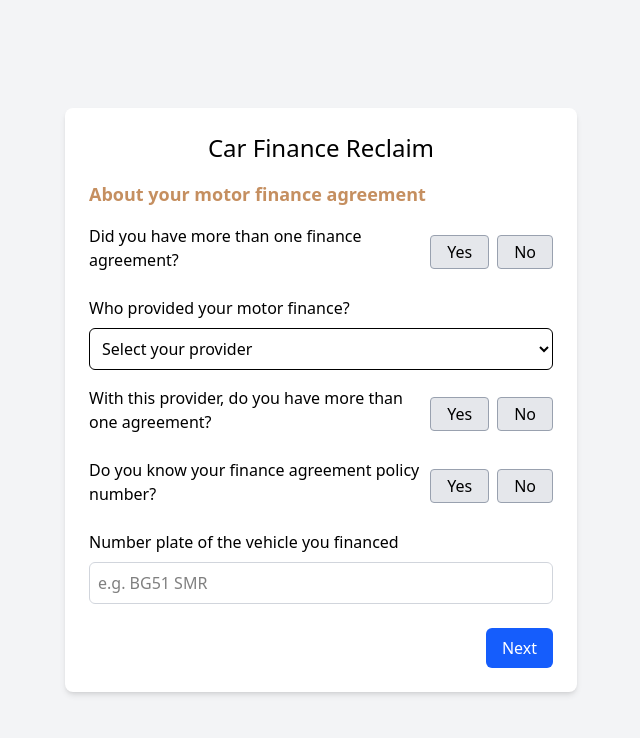
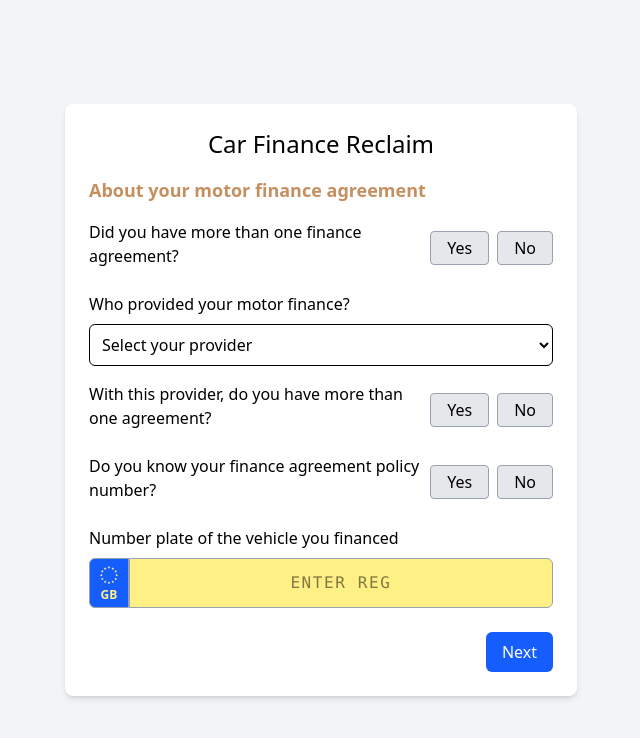
Before and after one commit to SamHillierDev/car-finance-reclaim, a React (Vite) app: page / in a window 1280 px wide. Shown: the top 738 px of the page, without its empty margins (319-959 px from the left). Built offline with nearby package versions, Linux system fonts and the light colour scheme.

Commit message:
style: license plate input

```diff
--- a/src/components/MotorFinanceForm.tsx
+++ b/src/components/MotorFinanceForm.tsx
@@ -127,9 +127,11 @@ const MotorFinanceForm = ({
         }
         name="vehicleNumber"
         value={formData.vehicleNumber ?? ""}
-        placeholder="e.g. BG51 SMR"
+        placeholder="ENTER REG"
         onChange={onChange}
         error={errors.vehicleNumber}
+        showGBFlag={true}
+        className="border-gray-400 bg-yellow-200 text-center font-mono tracking-widest uppercase"
       />
 
       {formData.policyNumberKnown === false && (
--- a/src/components/TextInput.tsx
+++ b/src/components/TextInput.tsx
@@ -1,3 +1,5 @@
+import euFlag from "../assets/eu-flag.svg";
+
 interface TextInputProps {
   label: string;
   name: string;
@@ -6,6 +8,8 @@ interface TextInputProps {
   placeholder?: string;
   onChange: (e: React.ChangeEvent<HTMLInputElement>) => void;
   error?: string;
+  className?: string;
+  showGBFlag?: boolean;
 }
 
 const TextInput: React.FC<TextInputProps> = ({
@@ -16,10 +20,19 @@ const TextInput: React.FC<TextInputProps> = ({
   placeholder,
   onChange,
   error,
+  className = "",
+  showGBFlag = false,
 }) => {
   return (
     <div className="flex flex-col">
       <label className="mb-2">{label}</label>
+      <div className="relative flex items-stretch">
+        {showGBFlag && (
+          <div className="flex flex-col items-center justify-center rounded-l-md border border-gray-400 bg-blue-600 px-2 py-1 text-yellow-200">
+            <img src={euFlag} alt="EU Flag" className="h-6 w-6" />
+            <span className="text-xs font-semibold">GB</span>
+          </div>
+        )}
         <input
           type={type}
           name={name}
@@ -28,8 +41,9 @@ const TextInput: React.FC<TextInputProps> = ({
           placeholder={placeholder}
           className={`w-full rounded-md border p-2 ${
             error ? "border-red-500" : "border-gray-300"
-        }`}
+          } ${className} ${showGBFlag ? "rounded-l-none" : ""}`}
         />
+      </div>
       {error && <p className="mt-1 text-sm text-red-500">{error}</p>}
     </div>
   );
```
Also changed, not shown: src/assets/eu-flag.svg (added). Lines whose indentation alone changed are shown as unchanged.
